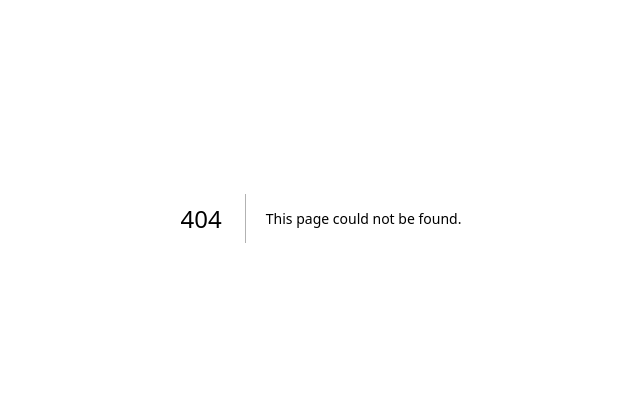
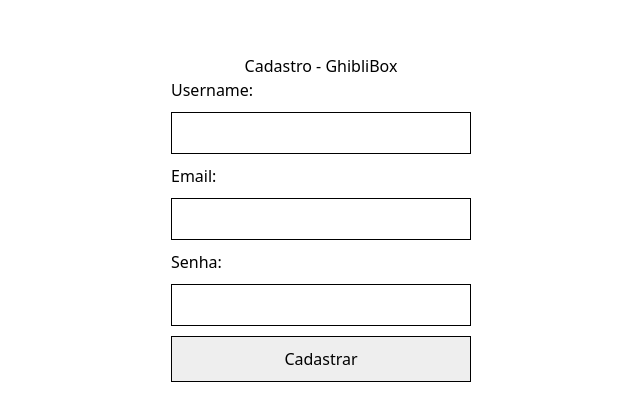
Before and after one commit to Hayzer3/Ghibli-Box, a Next.js app: page /cadastro in a window 1280 px wide. Before the commit this address had no page. Shown: the part 182-602 px from the top of the page, without its empty margins (319-959 px from the left). Built offline with nearby package versions, Linux system fonts and the light colour scheme.

Commit message:
feat: cria telas de login e cadastro integradas com a api

```diff
--- /dev/null
+++ b/src/app/cadastro/page.tsx
@@ -0,0 +1,90 @@
+"use client";
+
+import { useState } from "react";
+import { useRouter } from "next/navigation";
+import axios from "axios";
+
+export default function Cadastro() {
+  // Estados para os campos do formulário
+  const [username, setUsername] = useState("");
+  const [email, setEmail] = useState("");
+  const [senha, setSenha] = useState("");
+  const router = useRouter();
+
+  const handleCadastro = async (e: React.FormEvent) => {
+    e.preventDefault();
+
+    try {
+        // nomes de acordo com os atributos do backend
+      await axios.post("http://localhost:8080/auth/register", {
+        username: username.trim(),
+        email: email.trim(),
+        senha: senha.trim()
+      });
+
+      // 2. Se deu 200 OK, avisa e manda o usuário para fazer login
+      alert("Conta criada com sucesso! Faça seu login.");
+      router.push("/login");
+
+    } catch (erro) {
+      console.error("Erro no cadastro:", erro);
+      alert("Erro ao criar conta. Verifique os dados no console.");
+    }
+  };
+
+  return (
+    <div style={{
+      display: "flex",
+      flexDirection: "column",
+      alignItems: "center",
+      justifyContent: "center",
+      minHeight: "100vh",
+      position: "relative"
+    }}>
+
+      <h1 style={{ zIndex: 10, position: "relative" }}>Cadastro - GhibliBox</h1>
+
+      <form onSubmit={handleCadastro} style={{
+        display: "flex",
+        flexDirection: "column",
+        gap: "10px",
+        width: "300px",
+        zIndex: 10,
+        position: "relative"
+      }}>
+
+        <label>Username:</label>
+        <input
+          type="text"
+          value={username}
+          onChange={(e) => setUsername(e.target.value)}
+          required
+          style={{ border: "1px solid black", padding: "8px", color: "black", backgroundColor: "white" }}
+        />
+
+        <label>Email:</label>
+        <input
+          type="email"
+          value={email}
+          onChange={(e) => setEmail(e.target.value)}
+          required
+          style={{ border: "1px solid black", padding: "8px", color: "black", backgroundColor: "white" }}
+        />
+
+        <label>Senha:</label>
+        <input
+          type="password"
+          value={senha}
+          onChange={(e) => setSenha(e.target.value)}
+          required
+          style={{ border: "1px solid black", padding: "8px", color: "black", backgroundColor: "white" }}
+        />
+
+        <button type="submit" style={{ border: "1px solid black", padding: "10px", backgroundColor: "#eee", color: "black", cursor: "pointer" }}>
+          Cadastrar
+        </button>
+
+      </form>
+    </div>
+  );
+}
--- /dev/null
+++ b/src/app/login/page.tsx
@@ -0,0 +1,66 @@
+"use client";
+
+import { useState } from "react";
+import { useRouter } from "next/navigation";
+import axios from "axios";
+
+export default function Login() {
+  const [email, setEmail] = useState("");
+  const [senha, setSenha] = useState("");
+  const router = useRouter();
+
+  const handleLogin = async (e: React.FormEvent) => {
+    e.preventDefault();
+
+    try {
+      const resposta = await axios.post("http://localhost:8080/auth/login", {
+        email: email,
+        senha: senha
+      });
+
+      // Pega o token da resposta
+      const token = resposta.data.token;
+
+      localStorage.setItem("ghibli_token", token);
+
+      alert("Login realizado com sucesso!");
+      router.push("/");
+
+    } catch (erro) {
+      console.error("Erro no login:", erro);
+      alert("Email ou senha incorretos!");
+    }
+  };
+
+  return (
+    <div style={{ padding: "50px" }}>
+      <h1>Login - GhibliBox</h1>
+
+      <form onSubmit={handleLogin} style={{ display: "flex", flexDirection: "column", gap: "10px", width: "300px", margin: 30, zIndex: 10 }}>
+
+        <label>Email:</label>
+        <input
+          type="email"
+          value={email}
+          onChange={(e) => setEmail(e.target.value)}
+          required
+          style={{ border: "1px solid black", padding: "8px", color: "black", backgroundColor: "white" }}
+        />
+
+        <label>Senha:</label>
+        <input
+          type="password"
+          value={senha}
+          onChange={(e) => setSenha(e.target.value)}
+          required
+          style={{ border: "1px solid black", padding: "8px", color: "black", backgroundColor: "white" }}
+        />
+
+        <button type="submit" style={{ border: "1px solid black", padding: "10px", backgroundColor: "#eee", color: "black", cursor: "pointer" }}>
+          Entrar
+        </button>
+
+      </form>
+    </div>
+  );
+}
```
Also changed, not shown: next-env.d.ts.
